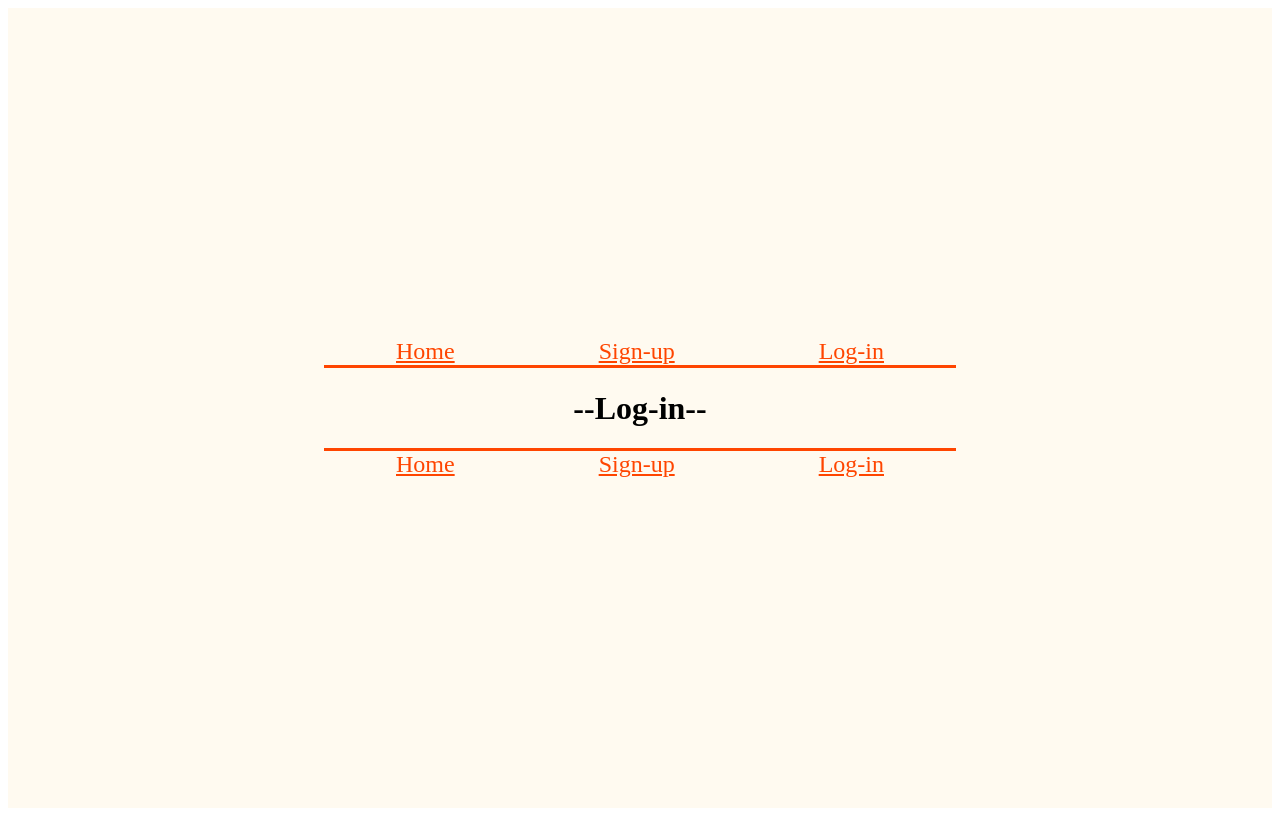
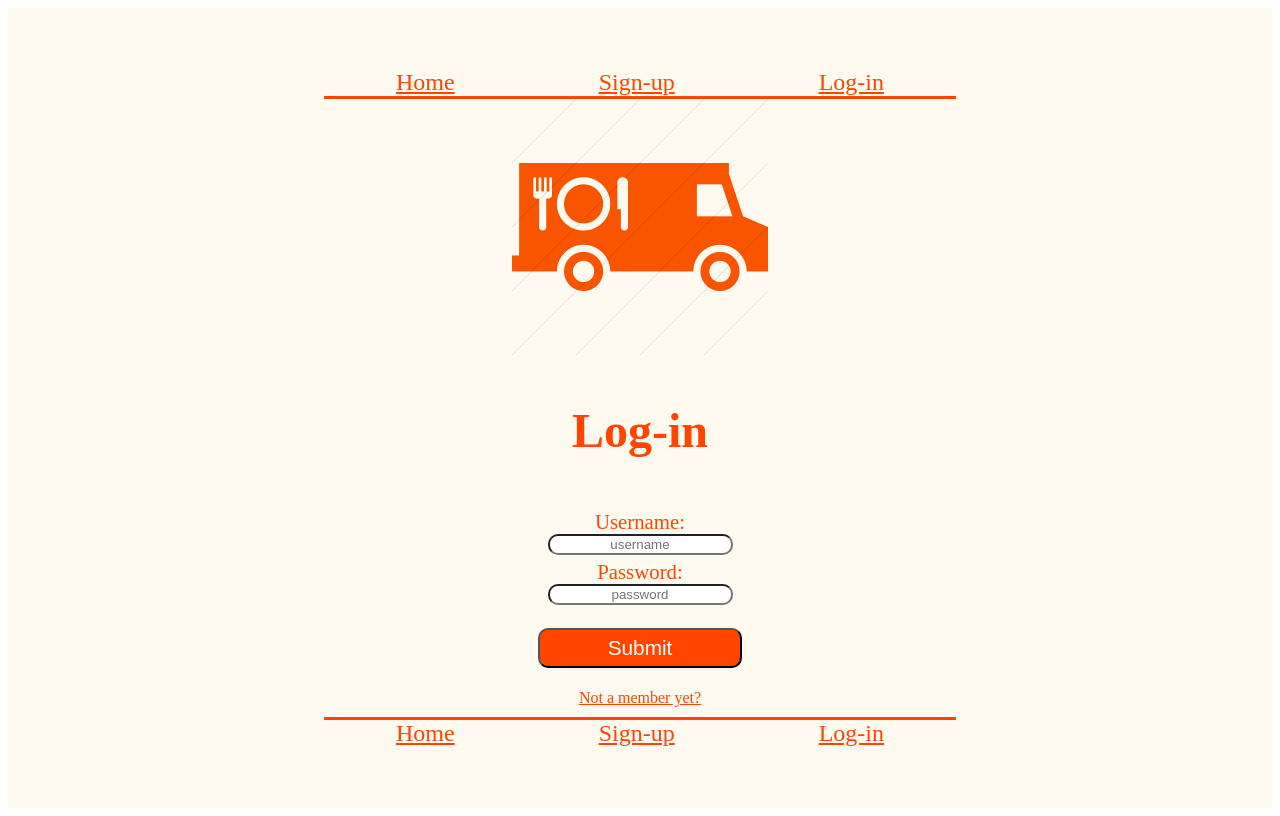
Before and after one commit to FoodTrckTrackR/FE, a React (Create React App) app in the folder food-truck-trackr/: page /LogIn in a window 1280 px wide. Built offline with nearby package versions, Linux system fonts and the light colour scheme.

Commit message:
Skeleton LogIn, (mostly) no form functionality

```diff
--- a/food-truck-trackr/src/Components/LogIn.js
+++ b/food-truck-trackr/src/Components/LogIn.js
@@ -1,9 +1,26 @@
 import React from "react"
+import {Link} from "react-router-dom"
+import logo from "../Images/food-truck-trackr_logo.png"
 
-export default function LogIn () {
+export default function LogIn (props) {
     return (
-        <div className="login-container">
-            <h1>--Log-in--</h1>
-        </div>
+        <form className="signup-container">
+            <div className="title-container">
+                <img src={logo} alt="Logo" />
+                <h2>Log-in</h2>
+            </div>
+            <div className="input-container">
+                <label>Username:
+                    <input name="username" type="text" placeholder="username" />
+                </label>
+                <label>Password:
+                    <input name="password" type="text" placeholder="password" />
+                </label>
+            </div>
+            <div className="submit-container">
+                <button>Submit</button>
+            </div>
+            <Link to="/SignUp" className="already-link">Not a member yet?</Link>
+        </form>
     )
 }
--- /dev/null
+++ b/food-truck-trackr/src/Components/Login.css
@@ -0,0 +1,5 @@
+* {
+    box-sizing: border-box;
+    max-width: 100%;
+    /* border: 1px solid black; */
+}
--- a/food-truck-trackr/src/Components/SignUp.css
+++ b/food-truck-trackr/src/Components/SignUp.css
@@ -53,7 +53,7 @@ button {
     color: white;
 }
 
-#already-a-member {
+.already-link {
     margin:2%;
     font-size: 1rem;
 }
--- a/food-truck-trackr/src/Components/SignUp.js
+++ b/food-truck-trackr/src/Components/SignUp.js
@@ -40,7 +40,7 @@ export default function SignUp (props) {
             <div className="submit-container">
                 <button>Submit</button>
             </div>
-            <Link to="/LogIn" id="already-a-member">Already a member?</Link>
+            <Link to="/LogIn" className="already-link">Already a member?</Link>
         </form>
     )
 }
```
